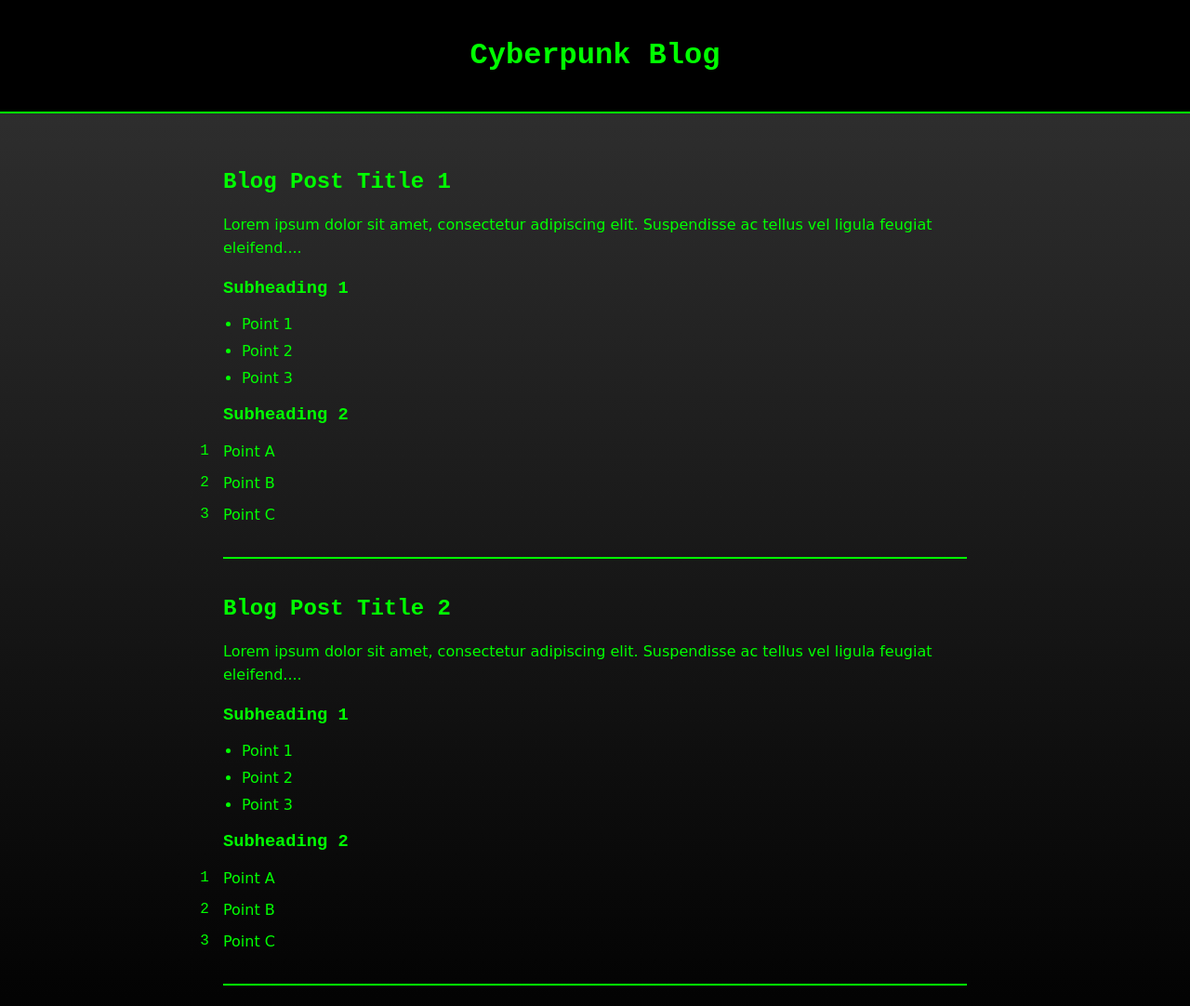
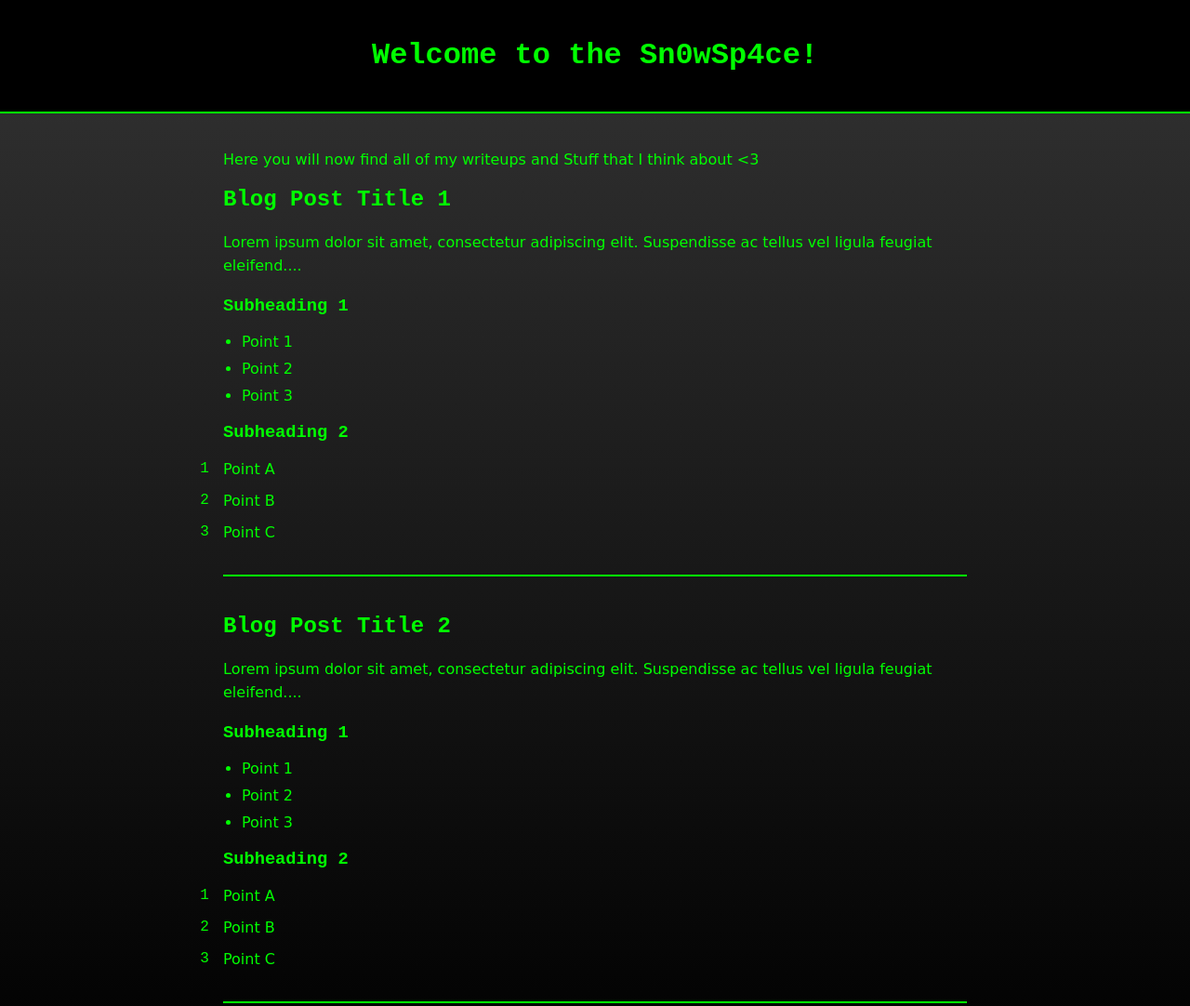
Before and after one commit to Sn0wF0x/Sn0wF0x.github.io, a plain HTML site: page index.html in a window 1280 px wide. Shown: the top 1082 px of the page at 93% size. Drawn offline with Linux system fonts and the light colour scheme.

Commit message:
Update index.html

```diff
--- a/index.html
+++ b/index.html
@@ -81,9 +81,11 @@
 
 <body>
     <header>
-        <h1>Cyberpunk Blog</h1>
+        <h1>Welcome to the Sn0wSp4ce!</h1>
     </header>
     <main>
+
+    	Here you will now find all of my writeups and Stuff that I think about <3
         <article>
             <h2>Blog Post Title 1</h2>
             <p>Lorem ipsum dolor sit amet, consectetur adipiscing elit. Suspendisse ac tellus vel ligula feugiat
```
